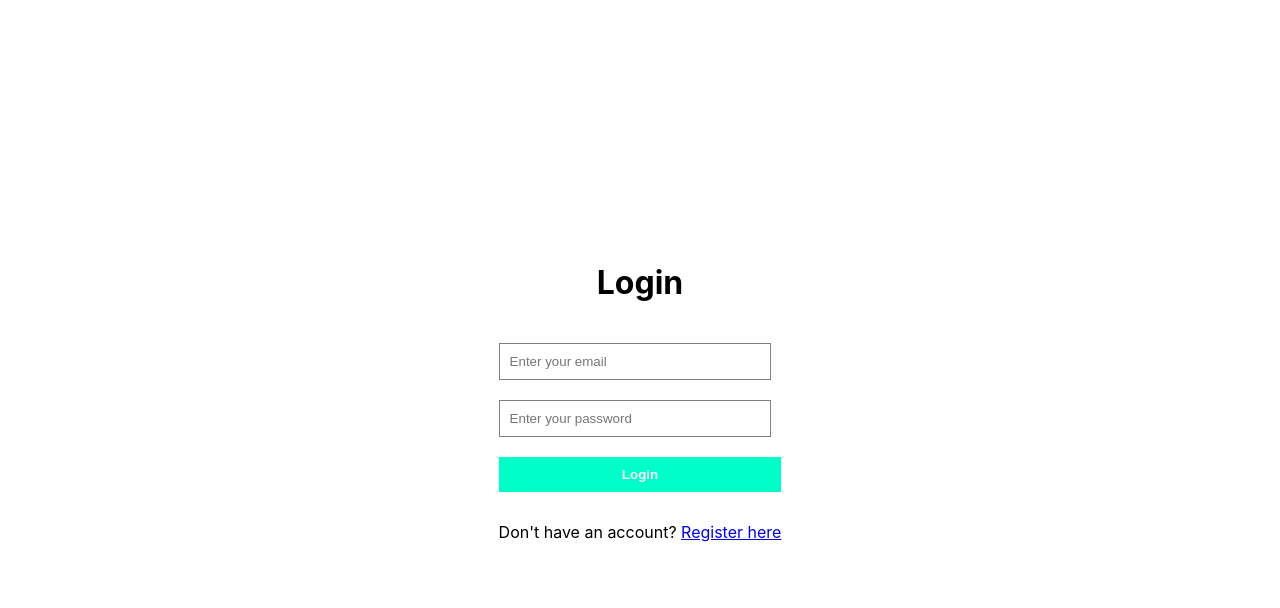
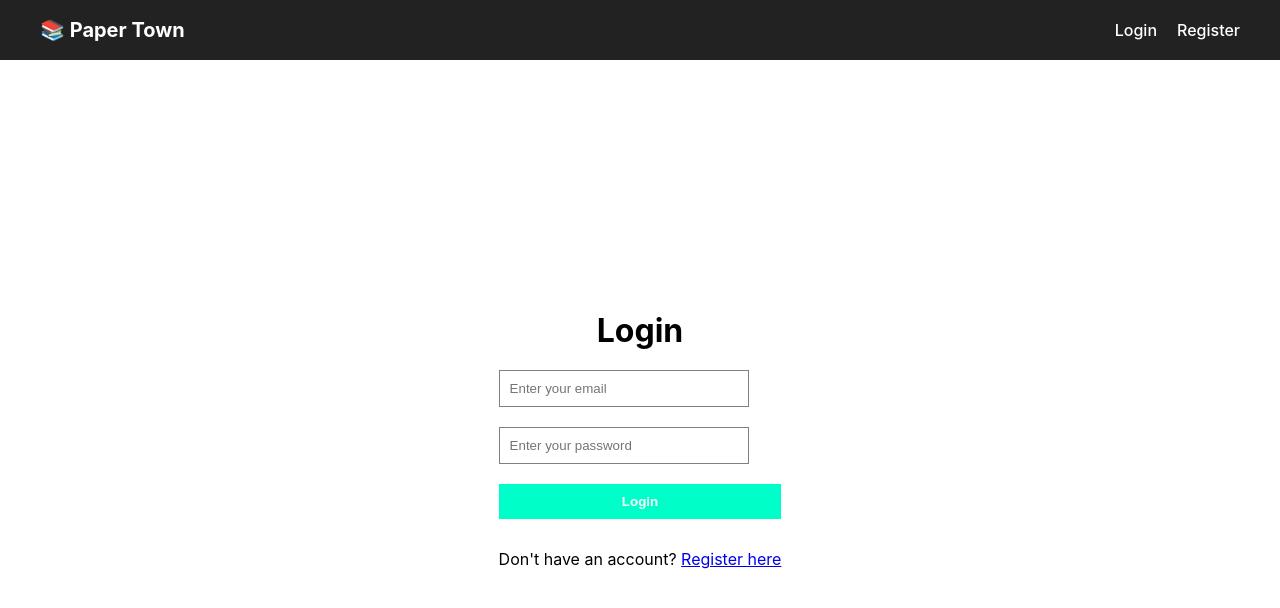
Before and after one commit to OdeaconO/books_proj, a React (Create React App) app in the folder client/: page /login in a window 1280 px wide. Shown: the top 608 px of the page. Built offline with nearby package versions, Linux system fonts and the light colour scheme.

Commit message:
added a global navbar

```diff
--- a/client/src/App.js
+++ b/client/src/App.js
@@ -15,6 +15,7 @@ import Update from "./pages/Update";
 import MyBooks from "./pages/MyBooks";
 import Login from "./pages/Login";
 import Register from "./pages/Register";
+import Navbar from "./components/Navbar";
 import "./style.css";
 
 function App() {
@@ -29,8 +30,9 @@ function App() {
 }, []);
 
   return (
+  <BrowserRouter>
+  <Navbar/>
   <div className="App">
-      <BrowserRouter>
     <Routes>
       <Route path="/" element={<Navigate to="/login"/>}/>
       <Route path="/login" element={<GuestRoute><Login /></GuestRoute>} />
@@ -43,8 +45,9 @@ function App() {
       <Route path="/update/:id" element={<ProtectedRoute><Update/></ProtectedRoute>}/>
       <Route path="*" element={<Navigate to="/login" replace />} />
     </Routes>
+  </div>
   </BrowserRouter>
-    </div>
+
   );
 }
 
--- /dev/null
+++ b/client/src/components/Navbar.jsx
@@ -0,0 +1,43 @@
+import { Link, useNavigate } from "react-router-dom";
+import { useAuth } from "../context/AuthContext";
+
+const Navbar = () => {
+  const { isAuthenticated, logout } = useAuth();
+  const navigate = useNavigate();
+
+  const handleLogout = () => {
+    logout();
+    navigate("/login");
+  };
+
+  return (
+    <nav className="navbar">
+      <div className="nav-left">
+        <Link to="/books" className="logo">
+          📚 Paper Town
+        </Link>
+      </div>
+
+      <div className="nav-right">
+        {isAuthenticated ? (
+          <>
+            <Link to="/books">Home</Link>
+            <Link to="/my-books">My Books</Link>
+            <Link to="/add">Add Book</Link>
+            <Link to="/account">Account</Link>
+            <button className="logout-btn" onClick={handleLogout}>
+              Logout
+            </button>
+          </>
+        ) : (
+          <>
+            <Link to="/login">Login</Link>
+            <Link to="/register">Register</Link>
+          </>
+        )}
+      </div>
+    </nav>
+  );
+};
+
+export default Navbar;
--- a/client/src/pages/Books.jsx
+++ b/client/src/pages/Books.jsx
@@ -29,22 +29,16 @@ const Books = () => {
       }
     }
 
-    const handleLogout = () => {
-      localStorage.removeItem("token");
-      window.location.href = "/login";
-    };
-
   return (
     <div>
-      <h1>Paper Town</h1>
       <div className="books">
         {books.map(book=>(
           <div className="book" key={book.id}>
             {book.cover && <img src={book.cover} alt=""/>}
             <h2>{book.title}</h2>
-            <p>{book.desc}</p>
+            <p><strong>Description:</strong> {book.desc}</p>
             <p><strong>Recommended by:</strong> {book.username}</p>
-            <span>{book.price}</span>
+            <span><strong>Price:</strong> {book.price}</span>
             {(user.role === "admin" || user.id === book.user_id) && (
               <>
               <button className="delete" onClick={() => handleDelete(book.id)}>Delete</button>
@@ -54,10 +48,6 @@ const Books = () => {
           </div>
         ))}
       </div>
-      <button><Link to="/account">Account</Link></button>
-      <button><Link to="/add">Add new book</Link></button>
-      <button><Link to="/my-books">My Books</Link></button>
-      <button onClick={handleLogout}>Logout</button>
     </div>
   )
 }
--- a/client/src/style.css
+++ b/client/src/style.css
@@ -1,3 +1,9 @@
+* {
+  box-sizing: border-box;
+  margin: 0;
+  padding: 0;
+}
+
 .App{
     height: 100vh;
     padding: 0px 100px;
@@ -75,3 +81,55 @@ input{
     font-weight: bold;
     cursor: pointer;
 }
+
+.navbar {
+  position: fixed;
+  top: 0;
+  left: 0;
+  width: 100%;
+  height: 60px;
+  background-color: #222;
+  color: white;
+  display: flex;
+  justify-content: space-between;
+  align-items: center;
+  padding: 0 40px;
+  z-index: 1000;
+}
+
+.nav-left .logo {
+  font-size: 20px;
+  font-weight: bold;
+  color: white;
+  text-decoration: none;
+}
+
+.nav-right {
+  display: flex;
+  gap: 20px;
+  align-items: center;
+}
+
+.nav-right a {
+  color: white;
+  text-decoration: none;
+  font-weight: 500;
+}
+
+.nav-right a:hover {
+  text-decoration: underline;
+}
+
+.logout-btn {
+  background-color: crimson;
+  border: none;
+  padding: 6px 12px;
+  color: white;
+  cursor: pointer;
+  font-weight: bold;
+}
+
+/* PUSH CONTENT BELOW FIXED NAVBAR */
+.App {
+  padding-top: 80px;
+}
```
Lines whose indentation alone changed are shown as unchanged.
